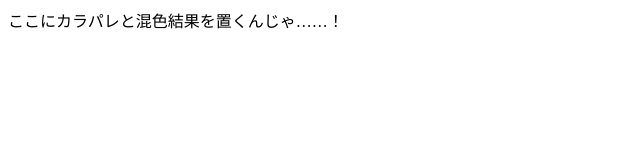
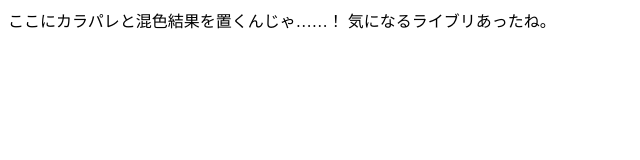
Before and after one commit to kana-5/git_-practice, a plain HTML site: page index.html in a window 1280 px wide. Shown: the whole page, without its empty margins (0-640 px from the left). Drawn offline with Linux system fonts and the light colour scheme.

Commit message:
chenge file index.html

```diff
--- a/index.html
+++ b/index.html
@@ -6,5 +6,6 @@
 </head>
 <body>
 ここにカラパレと混色結果を置くんじゃ……！
+気になるライブリあったね。
 </body>
 </html>
```
